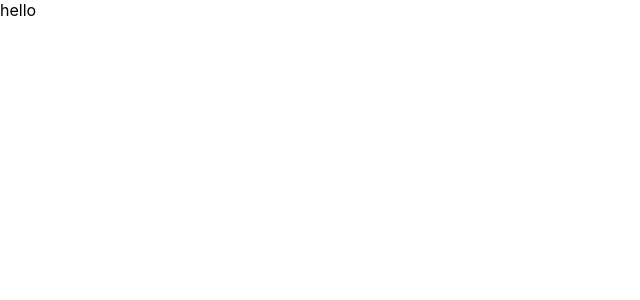
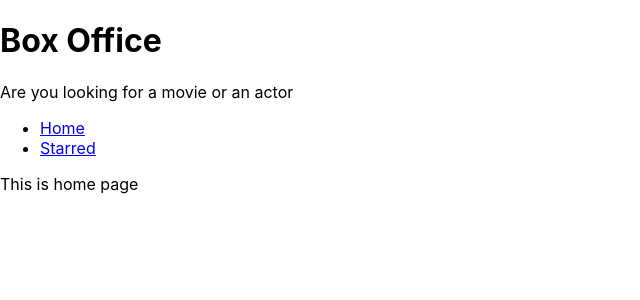
Before and after one commit to NikhilGupta1030/box-office, a React (Create React App) app: page / in a window 1280 px wide. Shown: the top 300 px of the page, without its empty margins (0-640 px from the left). Built offline with nearby package versions, Linux system fonts and the light colour scheme.

Commit message:
added layout management

```diff
--- a/package.json
+++ b/package.json
@@ -8,6 +8,8 @@
     "@testing-library/user-event": "^12.8.3",
     "react": "^17.0.2",
     "react-dom": "^17.0.2",
+    "react-router": "^5.2.0",
+    "react-router-dom": "^5.2.0",
     "react-scripts": "4.0.3",
     "web-vitals": "^0.2.4",
     "workbox-background-sync": "^5.1.4",
--- a/public/index.html
+++ b/public/index.html
@@ -5,36 +5,17 @@
     <link rel="icon" href="%PUBLIC_URL%/favicon.ico" />
     <meta name="viewport" content="width=device-width, initial-scale=1" />
     <meta name="theme-color" content="#000000" />
-    <meta name="description" content="Web site created using create-react-app" />
+    <meta
+      name="description"
+      content="Web site created using create-react-app"
+    />
     <link rel="apple-touch-icon" href="%PUBLIC_URL%/logo192.png" />
-    <!--
-      manifest.json provides metadata used when your web app is installed on a
-      user's mobile device or desktop. See https://developers.google.com/web/fundamentals/web-app-manifest/
-    -->
+
     <link rel="manifest" href="%PUBLIC_URL%/manifest.json" />
-    <!--
-      Notice the use of %PUBLIC_URL% in the tags above.
-      It will be replaced with the URL of the `public` folder during the build.
-      Only files inside the `public` folder can be referenced from the HTML.
-
-      Unlike "/favicon.ico" or "favicon.ico", "%PUBLIC_URL%/favicon.ico" will
-      work correctly both with client-side routing and a non-root public URL.
-      Learn how to configure a non-root public URL by running `npm run build`.
-    -->
-    <title>React App</title>
+    <title>Box-Office</title>
   </head>
   <body>
     <noscript>You need to enable JavaScript to run this app.</noscript>
     <div id="root"></div>
-    <!--
-      This HTML file is a template.
-      If you open it directly in the browser, you will see an empty page.
-
-      You can add webfonts, meta tags, or analytics to this file.
-      The build step will place the bundled scripts into the <body> tag.
-
-      To begin the development, run `npm start` or `yarn start`.
-      To create a production bundle, use `npm run build` or `yarn build`.
-    -->
   </body>
 </html>
--- a/src/App.js
+++ b/src/App.js
@@ -1,7 +1,23 @@
-import React from "react";
+import React from 'react';
+import { Switch, Route } from 'react-router-dom';
+import Home from './pages/Home';
+import Starred from './pages/Starred';
 
 function App() {
-  return <div>hello</div>;
+  return (
+    <Switch>
+      <Route exact path="/">
+        <Home />
+      </Route>
+      <Route exact path="/starred">
+        <Starred />
+      </Route>
+      <Route>
+        {' '}
+        <div>Not found</div>
+      </Route>
+    </Switch>
+  );
 }
 
 export default App;
--- /dev/null
+++ b/src/components/MainPageLayout.js
@@ -0,0 +1,19 @@
+/* eslint-disable arrow-body-style */
+import React from 'react';
+import Navs from './Navs';
+import Title from './Title';
+
+const MainPageLayout = ({ children }) => {
+  return (
+    <div>
+      <Title
+        title="Box Office"
+        subtitle="Are you looking for a movie or an actor"
+      />
+      <Navs />
+      {children}
+    </div>
+  );
+};
+
+export default MainPageLayout;
--- /dev/null
+++ b/src/components/Navs.js
@@ -0,0 +1,24 @@
+/* eslint-disable arrow-body-style */
+import React from 'react';
+import { Link } from 'react-router-dom';
+
+const LINKS = [
+  { to: '/', text: 'Home' },
+  { to: '/starred', text: 'Starred' },
+];
+
+const Navs = () => {
+  return (
+    <div>
+      <ul>
+        {LINKS.map(item => (
+          <li key={item.to}>
+            <Link to={item.to}>{item.text}</Link>
+          </li>
+        ))}
+      </ul>
+    </div>
+  );
+};
+
+export default Navs;
--- /dev/null
+++ b/src/components/Title.js
@@ -0,0 +1,13 @@
+/* eslint-disable arrow-body-style */
+import React from 'react';
+
+const Title = ({ title, subtitle }) => {
+  return (
+    <div>
+      <h1>{title}</h1>
+      <p>{subtitle}</p>
+    </div>
+  );
+};
+
+export default Title;
--- a/src/index.js
+++ b/src/index.js
@@ -1,11 +1,17 @@
-import React from "react";
-import ReactDOM from "react-dom";
-import "./index.css";
-import App from "./App";
-import * as serviceWorkerRegistration from "./serviceWorkerRegistration";
-import reportWebVitals from "./reportWebVitals";
+import React from 'react';
+import ReactDOM from 'react-dom';
+import { BrowserRouter } from 'react-router-dom';
+import './index.css';
+import App from './App';
+import * as serviceWorkerRegistration from './serviceWorkerRegistration';
+import reportWebVitals from './reportWebVitals';
 
-ReactDOM.render(<App />, document.getElementById("root"));
+ReactDOM.render(
+  <BrowserRouter>
+    <App />
+  </BrowserRouter>,
+  document.getElementById('root')
+);
 
 // If you want your app to work offline and load faster, you can change
 // unregister() to register() below. Note this comes with some pitfalls.
--- /dev/null
+++ b/src/pages/Home.js
@@ -0,0 +1,6 @@
+import React from 'react';
+import MainPageLayout from '../components/MainPageLayout';
+
+const Home = () => <MainPageLayout> This is home page </MainPageLayout>;
+
+export default Home;
--- /dev/null
+++ b/src/pages/Starred.js
@@ -0,0 +1,9 @@
+/* eslint-disable arrow-body-style */
+import React from 'react';
+import MainPageLayout from '../components/MainPageLayout';
+
+const Starred = () => {
+  return <MainPageLayout>This is Starred page</MainPageLayout>;
+};
+
+export default Starred;
```
Also changed, not shown: 1 other file (tests, documents, lock files or other folders).
